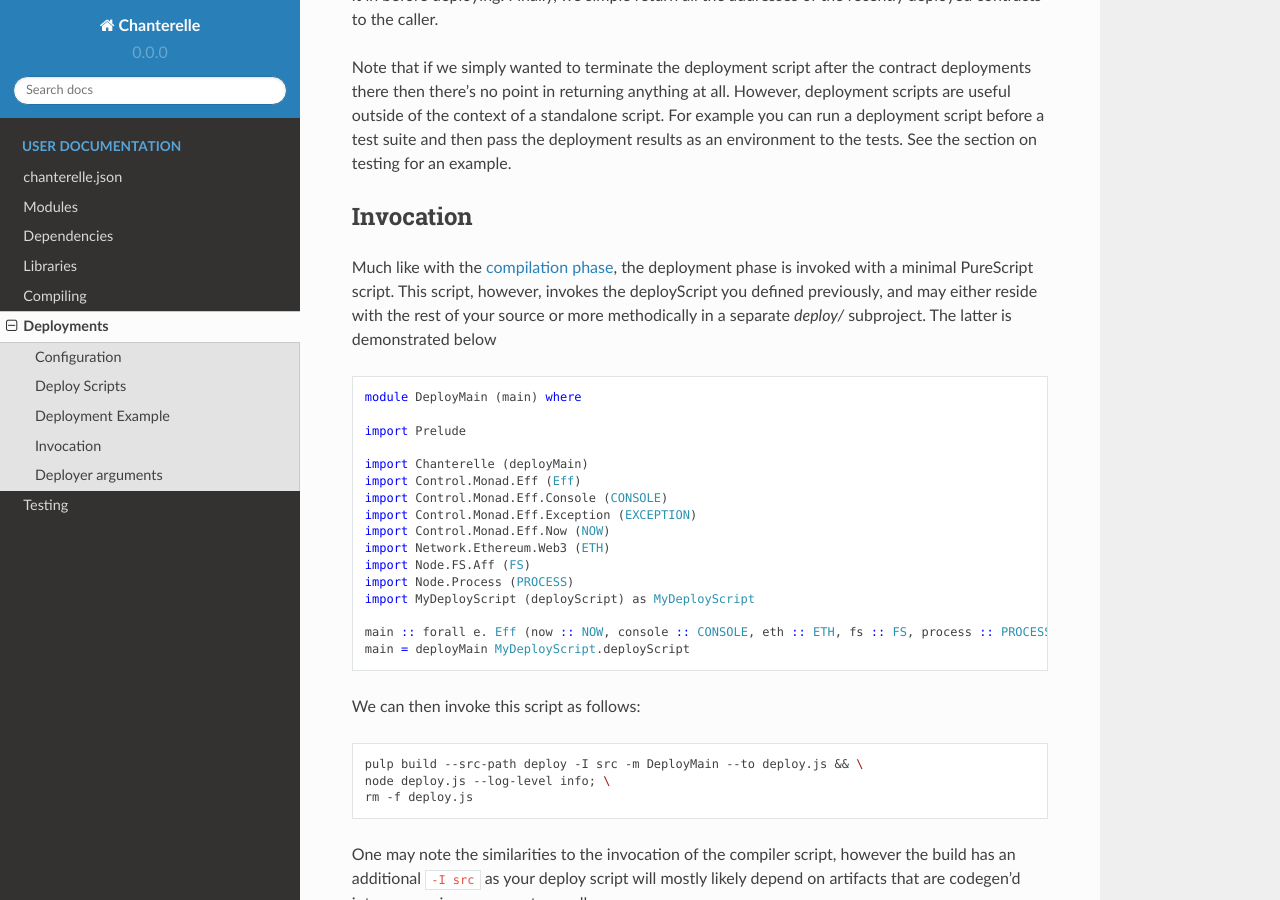
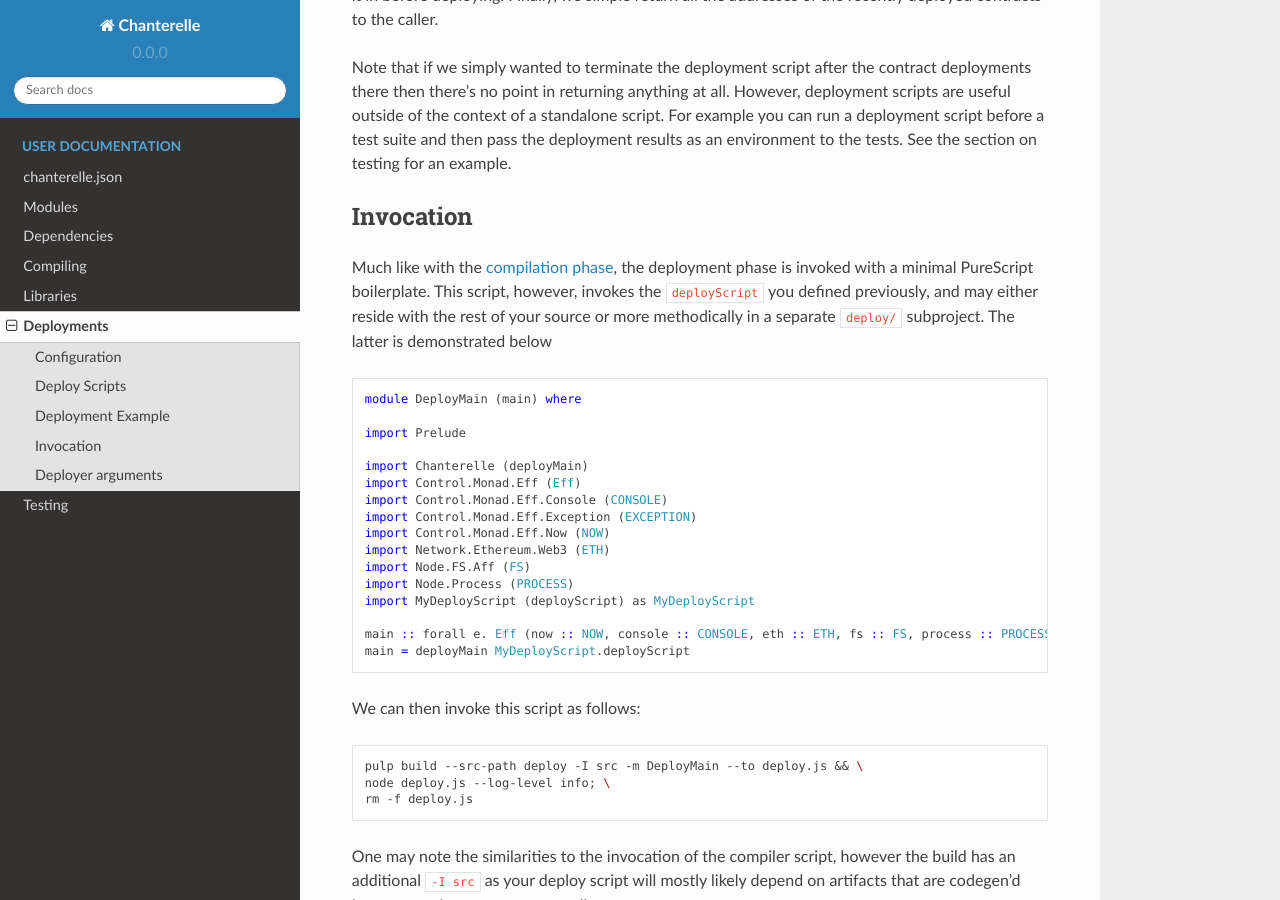
Before and after one commit to f-o-a-m/chanterelle, a Sphinx documentation site: the page built from docs/deployments.rst, in a window 1280 px wide and 900 px high, scrolled down 3312 px. Built offline with Sphinx 7.4.7 and the Read the Docs theme 2.0.0, drawn with Linux system fonts in a browser that asks for light colours; pages that are not in the unit, such as notebooks, are missing from menus.

```diff
--- a/docs/deployments.rst
+++ b/docs/deployments.rst
@@ -144,9 +144,9 @@ Note that if we simply wanted to terminate the deployment script after the contr
 Invocation
 ----------
 
-Much like with the :ref:`compilation phase <compiling>`, the deployment phase is invoked with a minimal PureScript script.
-This script, however, invokes the deployScript you defined previously, and may either reside with the rest of your source or more
-methodically in a separate `deploy/` subproject. The latter is demonstrated below
+Much like with the :ref:`compilation phase <compiling>`, the deployment phase is invoked with a minimal PureScript boilerplate.
+This script, however, invokes the ``deployScript`` you defined previously, and may either reside with the rest of your source or more
+methodically in a separate ``deploy/`` subproject. The latter is demonstrated below
 
 .. code-block:: haskell
 
--- a/docs/index.rst
+++ b/docs/index.rst
@@ -18,7 +18,8 @@ Welcome to Chanterelle's documentation!
    chanterelle-json
    modules
    dependencies
+   compiling
+   genesis-blocks
    libraries
-   compiling
    deployments
    testing
```
